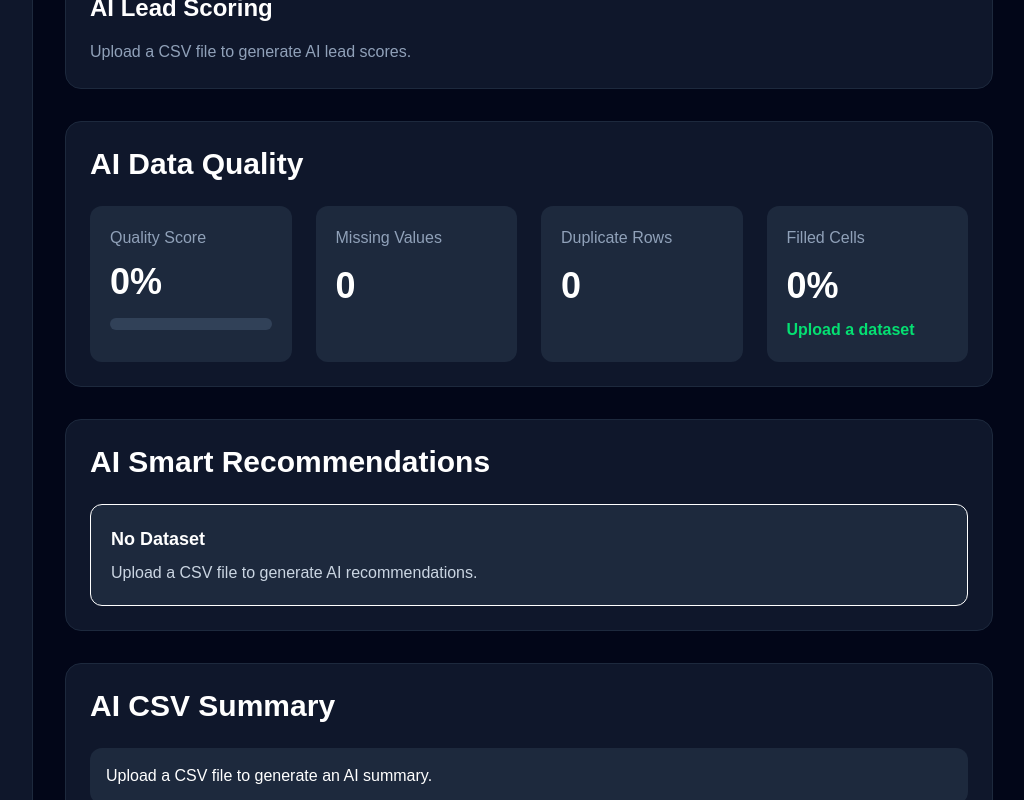
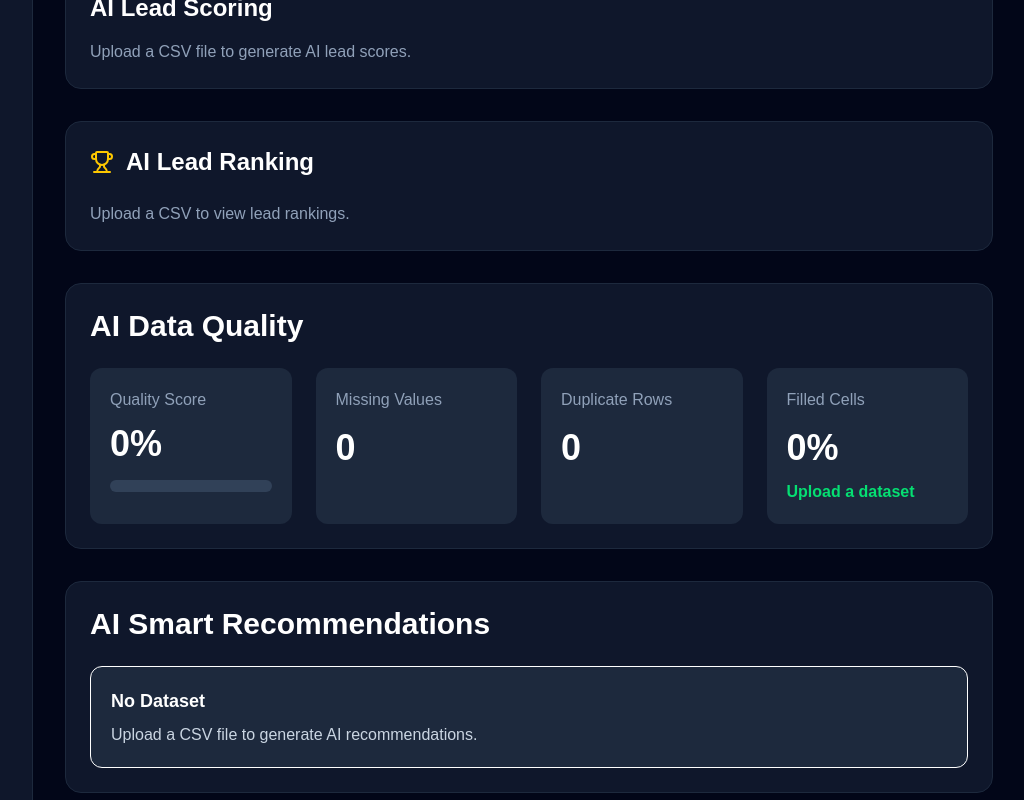
Before and after one commit to Pravin97s/LeadPilotAI, a Next.js app in the folder frontend/: page / in a window 1280 px wide. Shown: the part 1560-2360 px from the top of the page, without its empty margins (255-1279 px from the left). Built offline with nearby package versions, Linux system fonts and the light colour scheme.

Commit message:
Add AI lead ranking with dynamic scoring

```diff
--- a/frontend/src/app/page.tsx
+++ b/frontend/src/app/page.tsx
@@ -22,6 +22,7 @@ import AIChatAssistant from "@/components/AIChatAssistant";
 import AIExportReport from "@/components/AIExportReport";
 import AILeadRanking from "@/components/AILeadRanking";
 import AIDashboardSettings from "@/components/AIDashboardSettings";
+import AILeadRanking from "@/components/AILeadRanking";
 
 export default function Home() {
   return (
@@ -78,6 +79,10 @@ export default function Home() {
             <AILeadScore />
           </section>
 
+          <section id="ai-lead-ranking">
+    <AILeadRanking />
+</section>
+
           <section id="ai-data-quality">
             <AIDataQuality />
           </section>
--- a/frontend/src/components/AILeadRanking.tsx
+++ b/frontend/src/components/AILeadRanking.tsx
@@ -1,129 +1,139 @@
 "use client";
 
 import { useMemo } from "react";
+import { Trophy } from "lucide-react";
 import useDashboard from "@/hooks/useDashboard";
 
-type RankedLead = {
-  index: number;
-  score: number;
-  row: Record<string, any>;
-};
+export default function AILeadRanking() {
+  const {
+    rows,
+    columnMapping,
+  } = useDashboard();
 
-export default function AILeadRanking() {
-  const { rows } = useDashboard();
+  const rankedLeads = useMemo(() => {
+    const revenueColumn =
+      columnMapping["Revenue"];
 
-  const ranked = useMemo(() => {
-    if (!rows.length) return [];
+    const statusColumn =
+      columnMapping["Status"];
+
+    const sourceColumn =
+      columnMapping["Source"];
+
+    const leadColumn =
+      columnMapping["Lead Name"];
+
+    if (!leadColumn) return [];
 
     return rows
-      .map((row, index) => {
-        let score = 50;
+      .map((row) => {
+        let score = 0;
 
-        Object.values(row).forEach((value) => {
-          const text = String(value).toLowerCase();
+        const revenue = Number(
+          row[revenueColumn] ?? 0
+        );
+
+        if (revenue > 100000) score += 40;
+        else if (revenue > 50000) score += 30;
+        else if (revenue > 10000) score += 20;
+        else score += 10;
+
+        const status = String(
+          row[statusColumn] ?? ""
+        ).toLowerCase();
 
         if (
-            text.includes("won") ||
-            text.includes("closed") ||
-            text.includes("paid")
+          status.includes("won") ||
+          status.includes("converted")
+        )
+          score += 30;
+
+        if (
+          status.includes("qualified")
         )
           score += 20;
 
+        const source = String(
+          row[sourceColumn] ?? ""
+        ).toLowerCase();
+
         if (
-            text.includes("linkedin") ||
-            text.includes("website")
+          source.includes("linkedin")
         )
           score += 15;
 
         if (
-            text.includes("facebook") ||
-            text.includes("instagram")
+          source.includes("facebook")
         )
-            score += 8;
+          score += 12;
 
         if (
-            text.includes("cold") ||
-            text.includes("lost")
+          source.includes("google")
         )
-            score -= 15;
-        });
-
-        score = Math.max(0, Math.min(100, score));
+          score += 10;
 
         return {
-          index,
+          name: String(
+            row[leadColumn] ?? "Unknown"
+          ),
+          revenue,
           score,
-          row,
+          status,
+          source,
         };
       })
-      .sort((a, b) => b.score - a.score)
+      .sort(
+        (a, b) => b.score - a.score
+      )
       .slice(0, 10);
-  }, [rows]);
+  }, [rows, columnMapping]);
 
-  if (!rows.length) {
   return (
     <div className="rounded-2xl border border-slate-800 bg-slate-900 p-6">
-        Upload a CSV to rank leads.
+      <div className="mb-6 flex items-center gap-3">
+        <Trophy className="text-yellow-400" />
+        <h2 className="text-2xl font-bold">
+          AI Lead Ranking
+        </h2>
+      </div>
+
+      {rankedLeads.length === 0 ? (
+        <p className="text-slate-400">
+          Upload a CSV to view lead rankings.
+        </p>
+      ) : (
+        <div className="space-y-3">
+          {rankedLeads.map(
+            (lead, index) => (
+              <div
+                key={index}
+                className="flex items-center justify-between rounded-xl bg-slate-800 p-4"
+              >
+                <div>
+                  <h3 className="font-semibold">
+                    {lead.name}
+                  </h3>
+
+                  <p className="text-sm text-slate-400">
+                    {lead.status}
+                  </p>
+                </div>
+
+                <div className="text-right">
+                  <p className="font-bold text-green-400">
+                    {lead.score}/100
+                  </p>
+
+                  <p className="text-xs text-slate-400">
+                    ₹
+                    {lead.revenue.toLocaleString()}
+                  </p>
+                </div>
+              </div>
+            )
+          )}
+        </div>
+      )}
     </div>
   );
 }
-
-  const headers = Object.keys(rows[0]).slice(0, 3);
-
-  return (
-    <section className="rounded-2xl border border-slate-800 bg-slate-900 p-6">
-      <h2 className="text-3xl font-bold mb-6">
-        AI Lead Ranking
-      </h2>
-
-      <div className="overflow-auto rounded-xl border border-slate-800">
-        <table className="min-w-full">
-          <thead className="bg-slate-800">
-            <tr>
-              <th className="px-4 py-3">Rank</th>
-              {headers.map((h) => (
-                <th key={h} className="px-4 py-3">
-                  {h}
-                </th>
-              ))}
-              <th className="px-4 py-3">
-                AI Score
-              </th>
-            </tr>
-          </thead>
-
-          <tbody>
-            {ranked.map((lead, i) => (
-              <tr
-                key={i}
-                className="border-t border-slate-800 hover:bg-slate-800/40"
-              >
-                <td className="px-4 py-3 font-bold">
-                  #{i + 1}
-                </td>
-
-                {headers.map((h) => (
-                  <td key={h} className="px-4 py-3">
-                    {String(lead.row[h])}
-                  </td>
-                ))}
-
-                <td
-                  className={`px-4 py-3 font-bold ${
-                    lead.score >= 80
-                      ? "text-green-400"
-                      : lead.score >= 60
-                      ? "text-yellow-400"
-                      : "text-red-400"
-                  }`}
-                >
-                  {lead.score}
-                </td>
-              </tr>
-            ))}
-          </tbody>
-        </table>
-      </div>
-    </section>
-  );
-}
```
Lines whose indentation alone changed are shown as unchanged.
